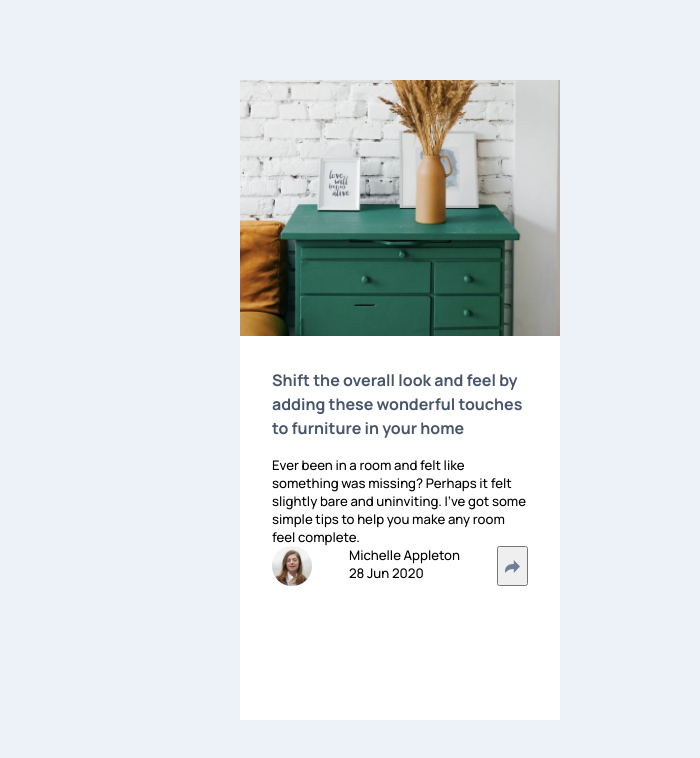
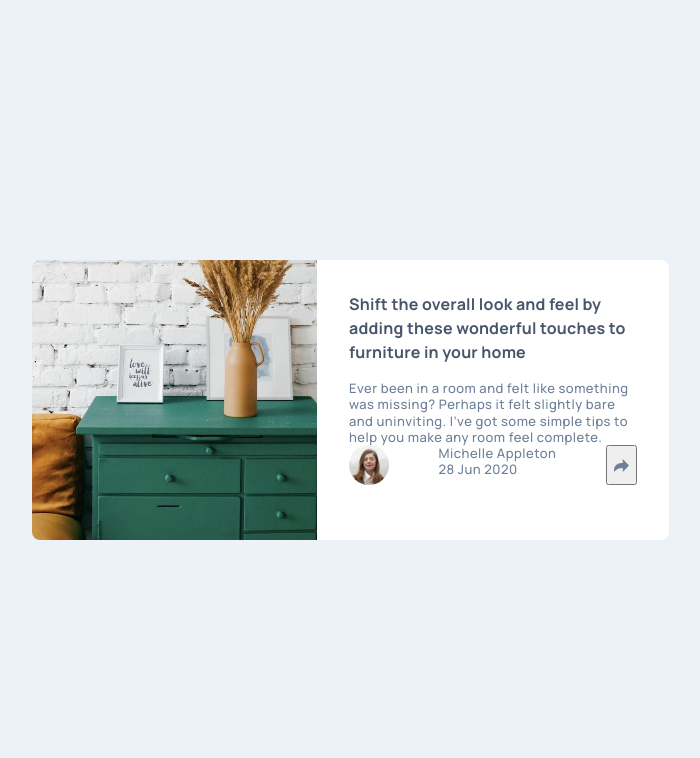
Before and after one commit to maxkdavis/article-preview-component, a plain HTML site: page index.html in a window 1280 px wide. Shown: the whole page, without its empty margins (240-940 px from the left). Drawn offline with Linux system fonts and the light colour scheme.

Commit message:
structure and styling

```diff
--- a/index.html
+++ b/index.html
@@ -17,11 +17,11 @@
 </head>
 
 <body>
-  <main id="grid">
-    <div class="grid-square first-square">
+  <main id="container">
+    <div class="preview-image">
       <img src="images/drawers.jpg" alt="desk drawers">
     </div>
-    <div class="grid-square second-square">
+    <div class="preview-description">
       <h4>Shift the overall look and feel by adding these wonderful
         touches to furniture in your home</h4>
       <p>Ever been in a room and felt like something was missing? Perhaps
--- a/style.css
+++ b/style.css
@@ -27,7 +27,7 @@ p {
 
 /* Make images easier to work with */
 img {
-    max-width: 100%;
+    /* max-width: 100%; */
     display: block;
 }
 
@@ -41,26 +41,42 @@ body {
     min-height: 100vh;
 }
 
-#grid {
-    max-width: 20em;
+#container {
+    max-width: 20.5rem; /*328px*/
     margin: 0 1.5rem;
-    display: grid;
-    grid-template-rows: 1fr 1.5fr;
+    display: flex;
+    flex-direction: column;
 }
 
-.second-square {
+.preview-image img {
+    height: 200px;
+    object-fit: cover;
+    width: 100%;
+    object-position: 0% 25%;
+    border-radius: 0.5rem 0.5rem 0 0;
+}
+
+.preview-description {
     background-color: white;
     padding: 2rem 2rem 1rem;
+    border-radius: 0 0 0.5rem 0.5rem;
 }
 
-.second-square h4 {
+.preview-description h4 {
     color: var(--clr-drkgreyblue);
     line-height: 1.5;
     margin-bottom: 1rem;
+    font-size: 1rem;
+    font-weight: 700;
+    letter-spacing: 0.2px;
 }
 
-.second-square p {
-    font-size: 0.825rem;
+.preview-description p {
+    font-size: 0.8125rem;
+    line-height: 1.25;
+    letter-spacing: 0.5px;
+    color: var(--clr-desatdrkblue);
+    font-weight: 500;
 }
 
 .profile {
@@ -72,3 +88,26 @@ body {
     width: 2.5rem;
     border-radius: 50%;
 }
+
+/* DESKTOP LAYOUT */
+/*800px*/
+@media (min-width: 50rem) {
+    #container {
+        min-width: 46em; /*736px*/
+        flex-direction: row;
+    }
+
+    .preview-image img {
+        width: 285px;
+        height: 280px;
+        object-fit: cover;
+        object-position: 0% 0%;
+        border-radius: 0.5rem 0 0 0.5rem;
+    }
+
+    .preview-description {
+        max-width: 22rem;
+        border-radius: 0 0.5rem 0.5rem 0;
+        flex: 2;
+    }
+}
```
Also changed, not shown: 1 other file.
